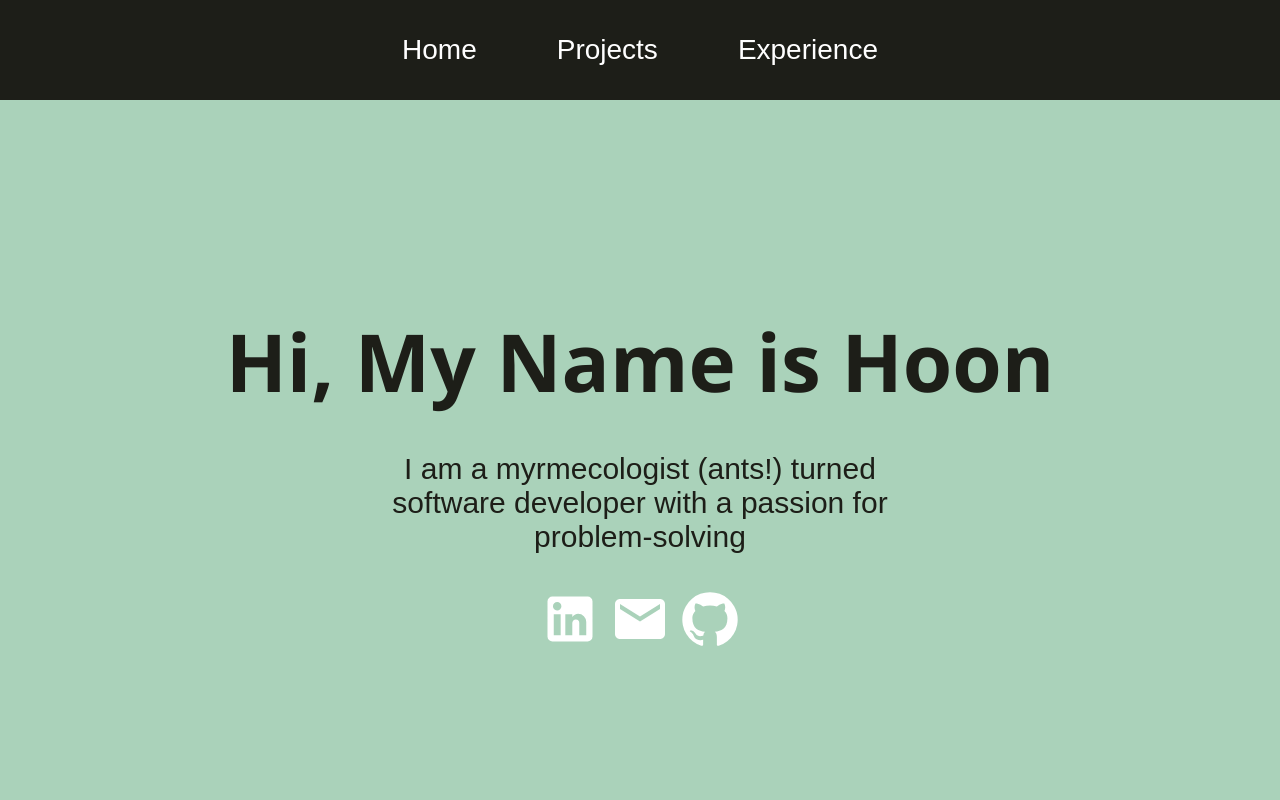
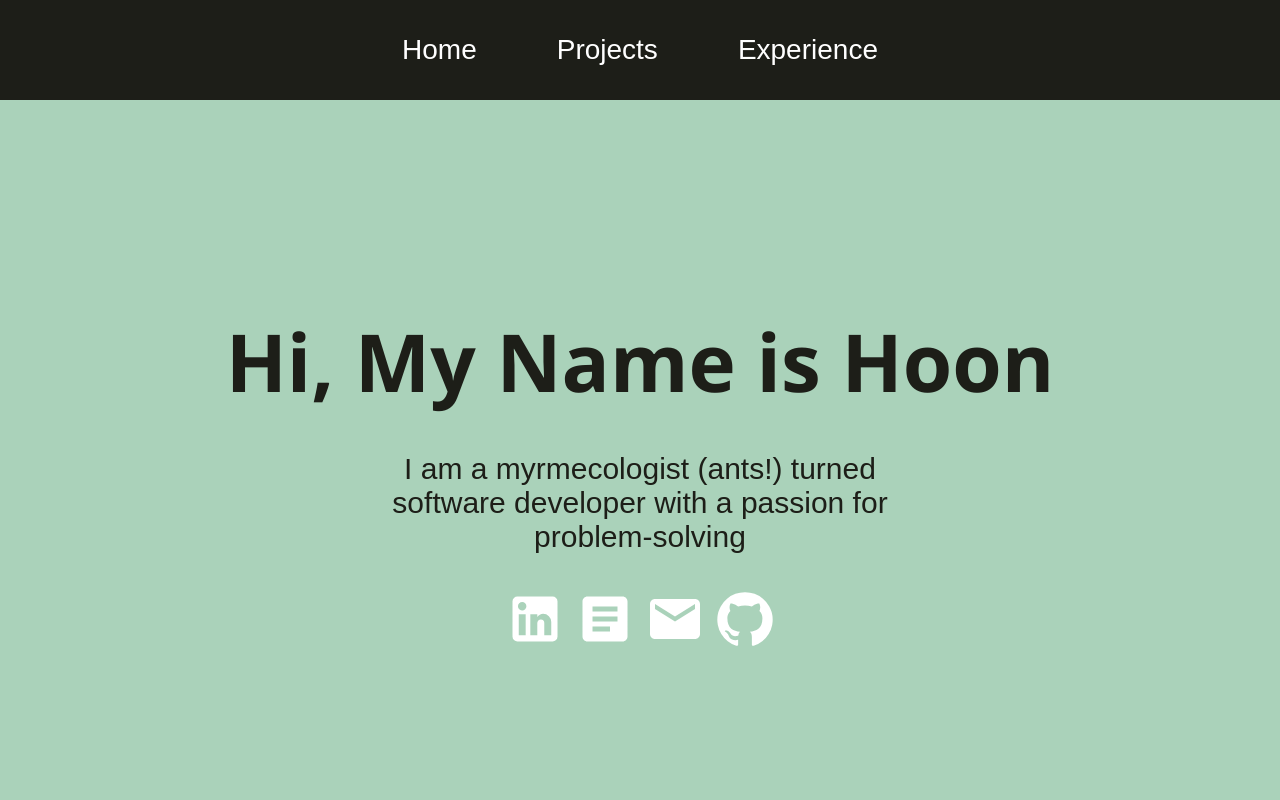
Before and after one commit to hoon610/personal-website, a React (Create React App) app: page / in a window 1280 px wide. Shown: the top 800 px of the page. Built offline with nearby package versions, Linux system fonts and the light colour scheme.

Commit message:
Add resume to website

```diff
--- a/src/pages/Home.js
+++ b/src/pages/Home.js
@@ -2,6 +2,7 @@ import React from "react";
 import LinkedInIcon from "@mui/icons-material/LinkedIn";
 import GitHubIcon from "@mui/icons-material/GitHub";
 import EmailIcon from "@mui/icons-material/Email";
+import ArticleIcon from "@mui/icons-material/Article";
 import "../styles/Home.css";
 import { motion } from "framer-motion";
 
@@ -22,6 +23,14 @@ function Home() {
           >
             <LinkedInIcon />
           </a>
+          <a
+            href="https://drive.google.com/file/d/1PPtWROZUSkrRzbW_J4rdpkS6bM55-L8g/view?usp=sharing"
+            target="_blank"
+            rel="noopener noreferrer"
+          >
+            <ArticleIcon />
+          </a>
+
           <a href="mailto:bhoonkang@gmail.com">
             <EmailIcon />
           </a>
```
